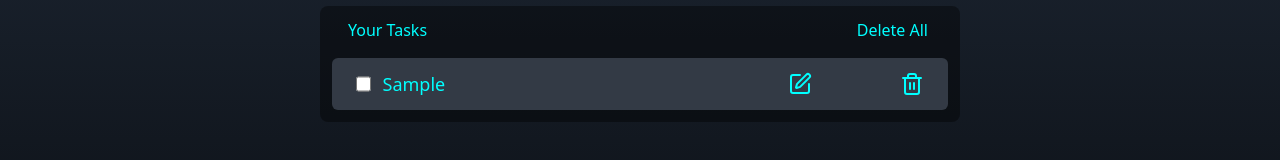
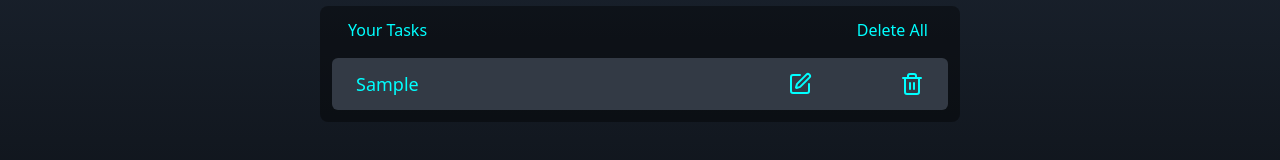
Before and after one commit to bolanpartik/task-expo, a React (Vite) app: page / in a window 1280 px wide. Both pictures are taken after typing "Sample" into the empty fields and a click on the button "Add Todo". Shown: the part 194-354 px from the top of the page. Built offline with nearby package versions, Linux system fonts and the light colour scheme.

Commit message:
remove checkbox

```diff
--- a/src/components/TodoItem.jsx
+++ b/src/components/TodoItem.jsx
@@ -44,12 +44,6 @@ export default function TodoItem({ allTodos, id, setAllTodos }) {
     return (
         <div className={`flex bg-customGray w-full rounded-md p-3 justify-between hover:outline outline-1 outline-blue-600 items-center ${isTodoCompleted?'opacity-60':'opacity-100'}`} onClick={handleChange}>
             <div className="flex ml-3 gap-3 w-1/2">
-                <input
-                    type="checkbox"
-                    checked={isTodoCompleted}
-                    onChange={handleChange}
-                    className="w-4 accent-green-500 transition-all"
-                />
                 <p className={`text-lg font-medium w-full transition-all ${isTodoCompleted?'line-through':'no-underline'}`}>{currTodo.title}</p>
             </div>
 
```
